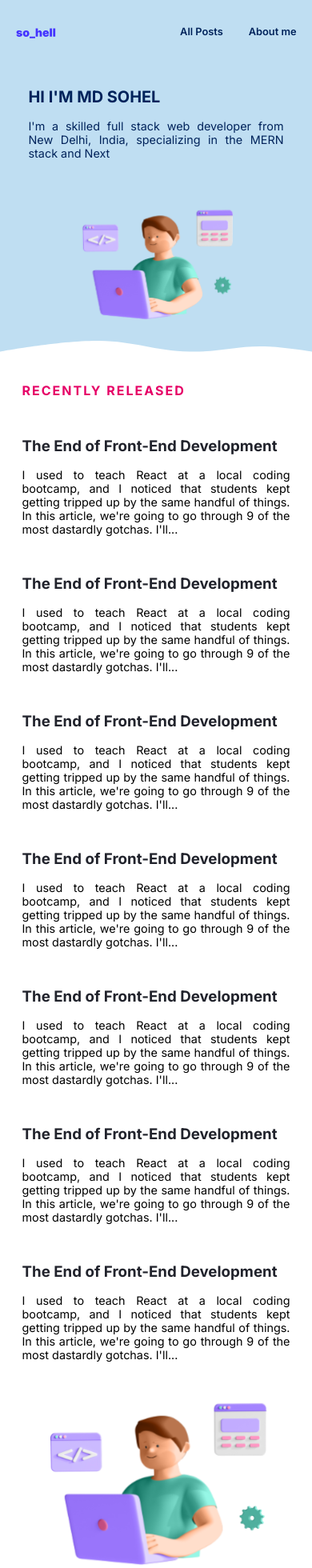
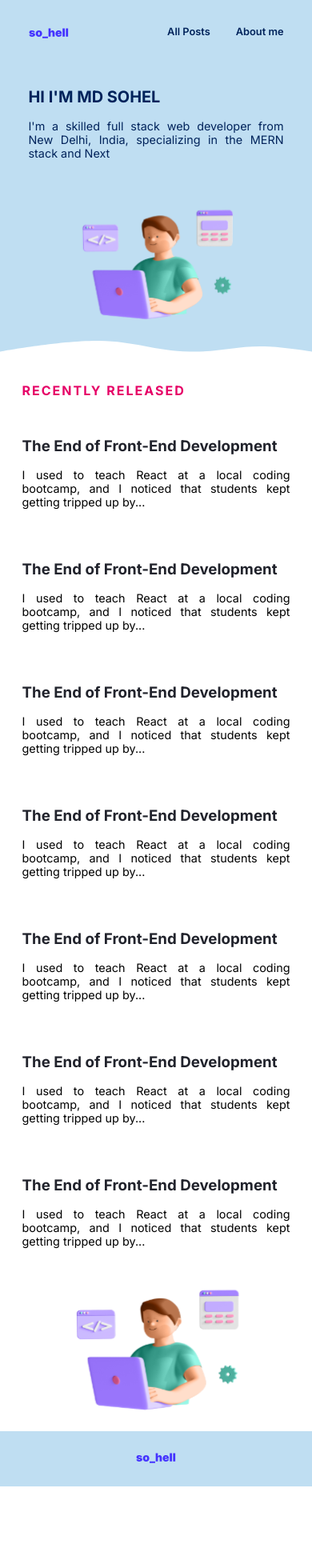
Before and after one commit to noobCode-69/personal-blogging, a Next.js app: page / in a window 390 px wide. Shown: the top 1960 px of the page at 80% size. After the commit the page ends 1858 px from the top, so only its background shows below. Built offline with nearby package versions, Linux system fonts and the light colour scheme.

Commit message:
responsive

```diff
--- a/components/home/contact/contact.module.css
+++ b/components/home/contact/contact.module.css
@@ -27,4 +27,8 @@
   .container {
     padding: 1rem 0;
   }
+
+  .svg-container {
+    width: 60%;
+  }
 }
--- a/components/home/hero/hero.module.css
+++ b/components/home/hero/hero.module.css
@@ -15,7 +15,7 @@
 }
 
 .hero h1 {
-  font-size: calc(1.5rem + 1vw);
+  font-size: calc(1.25rem + 1vw);
   color: var(--dark-blue);
 }
 
--- a/components/home/homeContent/homeContent.js
+++ b/components/home/homeContent/homeContent.js
@@ -1,11 +1,12 @@
-import React, { useEffect, useState } from "react";
+import React from "react";
+import { useMediaQuery } from "react-responsive";
 import Link from "next/link";
 import Layout from "@/components/layout/layout";
 import styled from "./homeContent.module.css";
 import PopularCategories from "../popularCategories/popularCategories";
 function HomeContent(props) {
   const { blogs, populars, categories } = props;
-
+  const isMobileScreen = useMediaQuery({ maxWidth: 650 });
   return (
     <Layout>
       <div className={styled["content"]}>
@@ -18,7 +19,11 @@ function HomeContent(props) {
                 <Link key={id} href={"/"}>
                   <div className={styled["blog"]}>
                     <h3>{title}</h3>
-                    <p>{content.split(" ").slice(0, 40).join(" ")}...</p>
+                    {isMobileScreen ? (
+                      <p>{content.split(" ").slice(0, 20).join(" ")}...</p>
+                    ) : (
+                      <p>{content.split(" ").slice(0, 40).join(" ")}...</p>
+                    )}
                   </div>
                 </Link>
               );
--- a/components/home/homeContent/homeContent.module.css
+++ b/components/home/homeContent/homeContent.module.css
@@ -112,7 +112,7 @@
 
   .blogs-container {
     padding-top: 3rem;
-    gap: 3rem;
+    gap: 4rem;
   }
 
   .content {
--- a/components/navbar/navbar.js
+++ b/components/navbar/navbar.js
@@ -21,7 +21,7 @@ const links = [
 function Navbar() {
   return (
     <Layout bgColor="#bfdef2">
-      <div style={{ padding: "2rem 0" }} className={styled["navbar-container"]}>
+      <div className={styled["navbar-container"]}>
         <div className={styled["navbar"]}>
           <div className={styled["logo"]}>
             <Link href={"/"}>
--- a/components/navbar/navbar.module.css
+++ b/components/navbar/navbar.module.css
@@ -1,6 +1,7 @@
 @import url("../../styles/colors.css");
 
 .navbar-container {
+  padding: 2rem 0 ;
 }
 
 .navbar {
@@ -10,13 +11,6 @@
   align-items: center;
   justify-content: space-between;
   font-size: 1rem;
-}
-
-.logo {
-  /* width: 150px */
-  /* font-size: 1.25rem; */
-  /* font-weight: bold; */
-  /* color: var(--dark-blue); */
 }
 
 .links {
@@ -78,3 +72,9 @@
     font-size: 0.8rem;
   }
 }
+
+@media (max-width: 650px) {
+  .navbar-container {
+    padding: 2rem 1rem;
+  }
+}
--- a/package.json
+++ b/package.json
@@ -14,6 +14,7 @@
     "gsap": "^3.11.5",
     "next": "13.3.0",
     "react": "18.2.0",
-    "react-dom": "18.2.0"
+    "react-dom": "18.2.0",
+    "react-responsive": "^9.0.2"
   }
 }
```
Also changed, not shown: 2 other files (tests, documents, lock files or other folders).
